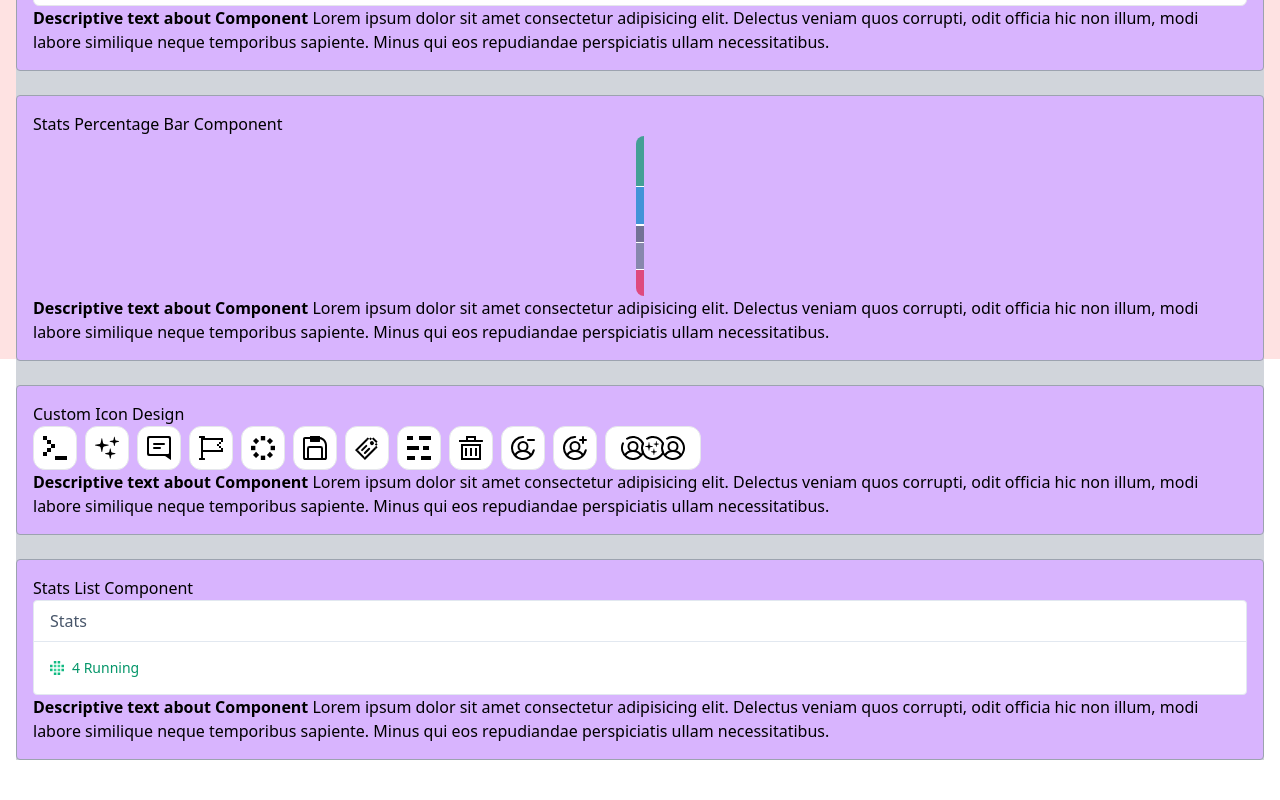
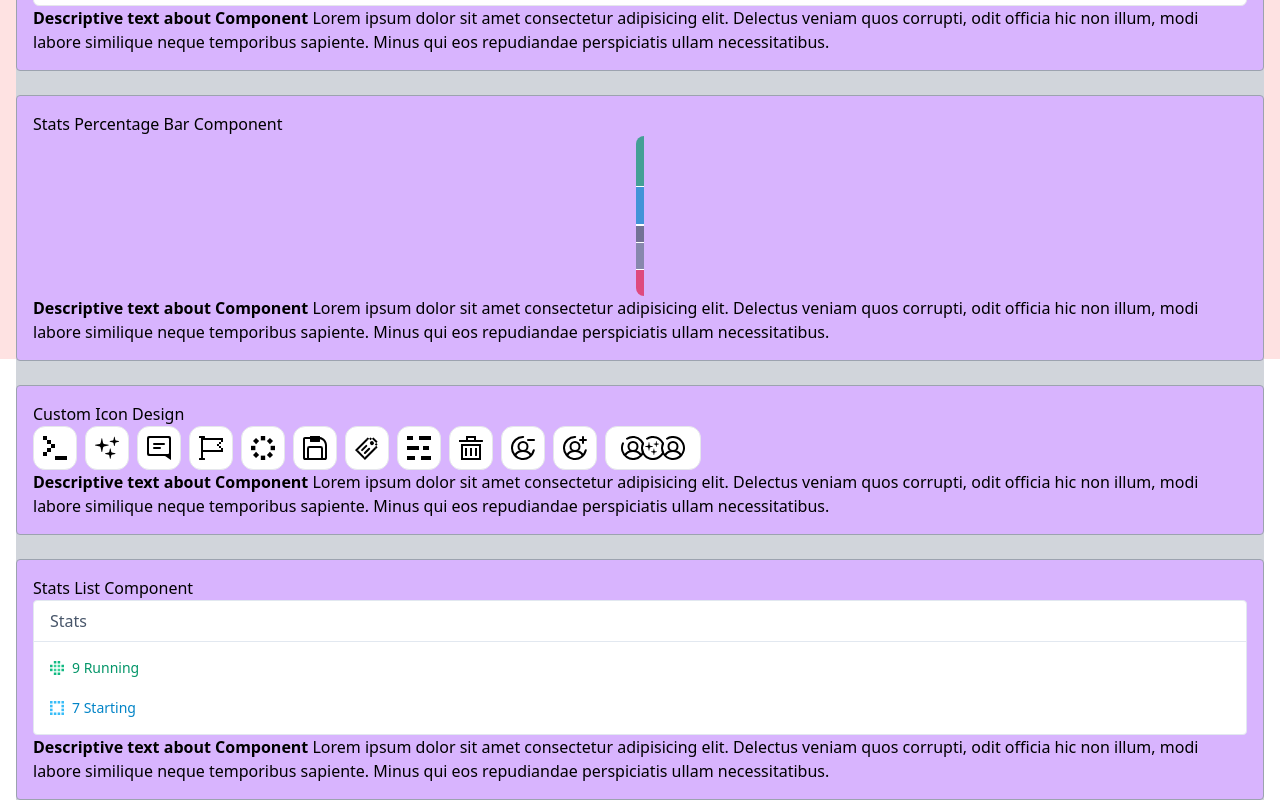
Before and after one commit to jalridley/portfolio, a Nuxt app: page /projects/explosion in a window 1280 px wide. Shown: the part 441-1241 px from the top of the page. Before the commit the page ends 1201 px from the top, so only its background shows below. Built offline with nearby package versions, Linux system fonts and the light colour scheme.

Commit message:
added loading item to items

```diff
--- a/pages/projects/explosion/index.vue
+++ b/pages/projects/explosion/index.vue
@@ -193,10 +193,17 @@
         :items="[
           {
             icon: IconsStatusActive,
-            stat: 4,
+            stat: 9,
             name: 'Running',
             // url: links to item url if there is one,
             classes: 'text-emerald-600 hover:text-emerald-700',
+          },
+          {
+            icon: IconsStatusLoading,
+            stat: 7,
+            name: 'Starting',
+            // url: links to item url if there is one,
+            classes: 'text-sky-600 hover:text-sky-700',
           },
         ]"
       />
@@ -212,6 +219,7 @@
 </template>
 <script setup lang="ts">
 import IconsStatusActive from '~/components/icons/IconsStatusActive.vue'
+import IconsStatusLoading from '~/components/icons/IconsStatusLoading.vue'
 
 useHead({
   title: 'Explosion Ai',
```
